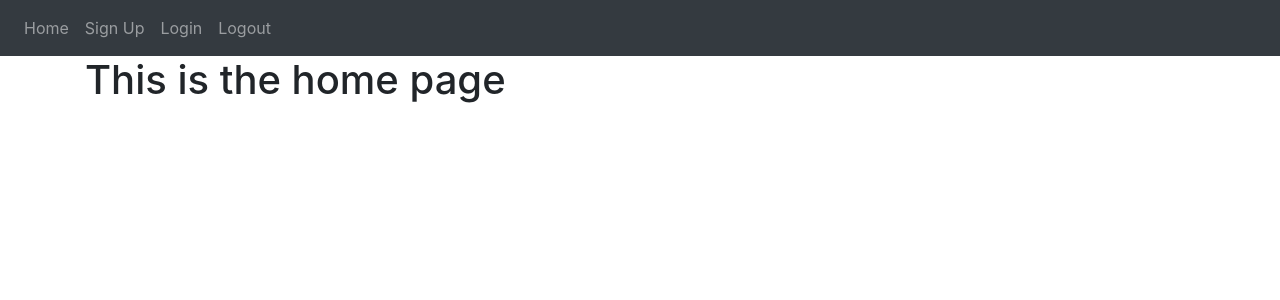
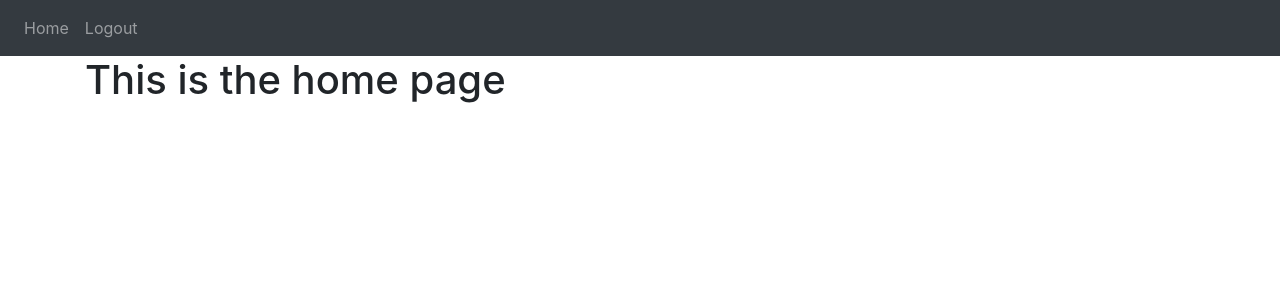
Before and after one commit to Jeffery05/MeetUp, a Flask app: page / in a window 1280 px wide. Shown: the top 300 px of the page. Run offline with Flask 3, Linux system fonts and the light colour scheme; a user stored in the database is signed in; some libraries are stand-ins or nearby versions.

Commit message:
changed navbar to update links depending on if someone is logged in or out

```diff
--- a/website/auth.py
+++ b/website/auth.py
@@ -22,7 +22,7 @@ def login():
                 flash('Incorrect password, try again.', category='error')
         else:
             flash('There is no account associated with that email.', category='error')
-    return render_template("login.html", text="Testing")
+    return render_template("login.html", user = current_user)
 
 @auth.route('/logout')
 @login_required
@@ -57,4 +57,4 @@ def sign_up():
             flash('Account created!', category='success')
             return redirect(url_for('views.home')) # redirects to home function in views.py
 
-    return render_template("sign_up.html")
+    return render_template("sign_up.html", user=current_user)
--- a/website/templates/base.html
+++ b/website/templates/base.html
@@ -29,10 +29,13 @@
       </button>
       <div class="collapse navbar-collapse" id="navbar">
         <div class="navbar-nav">
+          {% if user.is_authenticated %}
           <a class="nav-item nav-link" id="home" href="/">Home</a>
+          <a class="nav-item nav-link" id="logout" href="/logout">Logout</a>
+          {% else %}
           <a class="nav-item nav-link" id="signUp" href="/sign-up">Sign Up</a>
           <a class="nav-item nav-link" id="login" href="/login">Login</a>
-          <a class="nav-item nav-link" id="logout" href="/logout">Logout</a>
+          {%  endif %}
         </div>
       </div>
     </nav>
--- a/website/views.py
+++ b/website/views.py
@@ -6,4 +6,4 @@ views = Blueprint('views', __name__) # define blueprint for our application
 @views.route('/') #decorator: whenever you go to the / URL, whatever in hom() will run
 @login_required
 def home():
-    return render_template("home.html")
+    return render_template("home.html", user=current_user)
```
